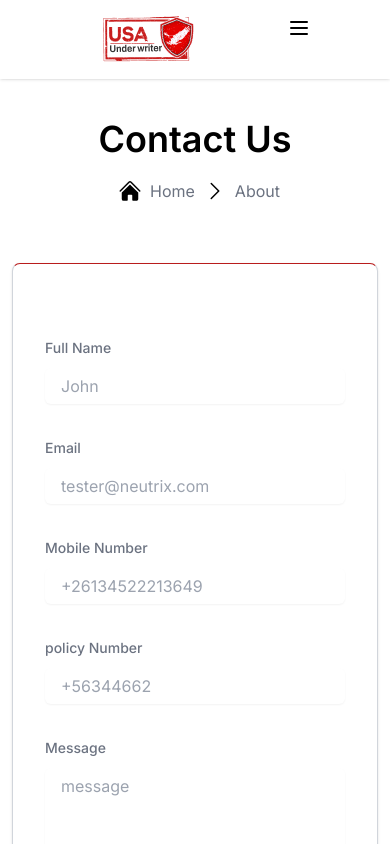
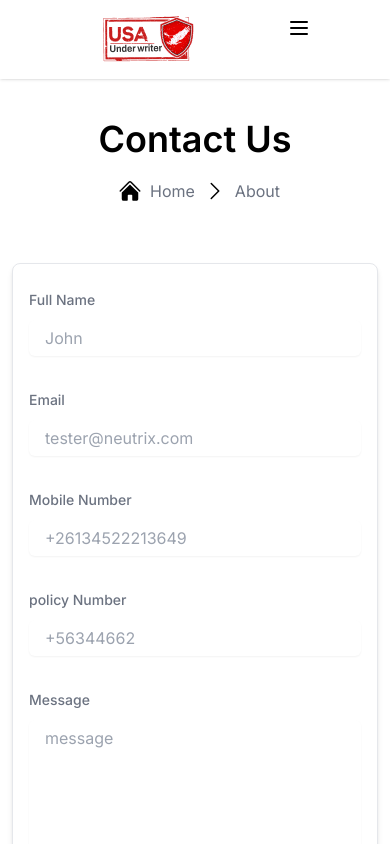
Before and after one commit to Md-Kayda-Azam/usa-project, a Next.js app: page /contact in a window 390 px wide. Shown: the top 844 px of the page. Built offline with nearby package versions, Linux system fonts and the light colour scheme.

Commit message:
form fix design

```diff
--- a/app/(pages)/contact/page.jsx
+++ b/app/(pages)/contact/page.jsx
@@ -11,14 +11,14 @@ const Contact = () => {
       <Breadcrumbs title="Contact Us" name="About" />
       <div className="md:flex block gap-5 mb-16 justify-between  md:py-6 bg-white">
         <div className="flex-1">
-          <div className="md:border-t-8 rounded-lg border shadow border-t-red-700 space-y-6 bg-white border-gray-300 p-8">
+          <div className="md:border-t-8 rounded-lg md:border shadow-md md:border-t-red-700 space-y-6 bg-white border md:p-8 p-4 pt-0">
             <div className="hidden md:block md:my-8 ">
               <h4 className="text-3xl font-semibold text-[#111928]">
                 Send Message
               </h4>
             </div>
             <form className="w-full">
-              <div className="mt-10 grid grid-cols-1 lg:grid-cols-2 mb-4 gap-8">
+              <div className="md:mt-10 grid grid-cols-1 lg:grid-cols-2 mb-4 gap-8">
                 <div className="flex flex-col">
                   <label
                     for="first-name"
@@ -96,8 +96,8 @@ const Contact = () => {
                   </label>
                   <div className="mt-2">
                     <textarea
-                      rows={10}
-                      cols={100}
+                      rows={5}
+                      cols={50}
                       type="message"
                       name="message"
                       id="message"
```
